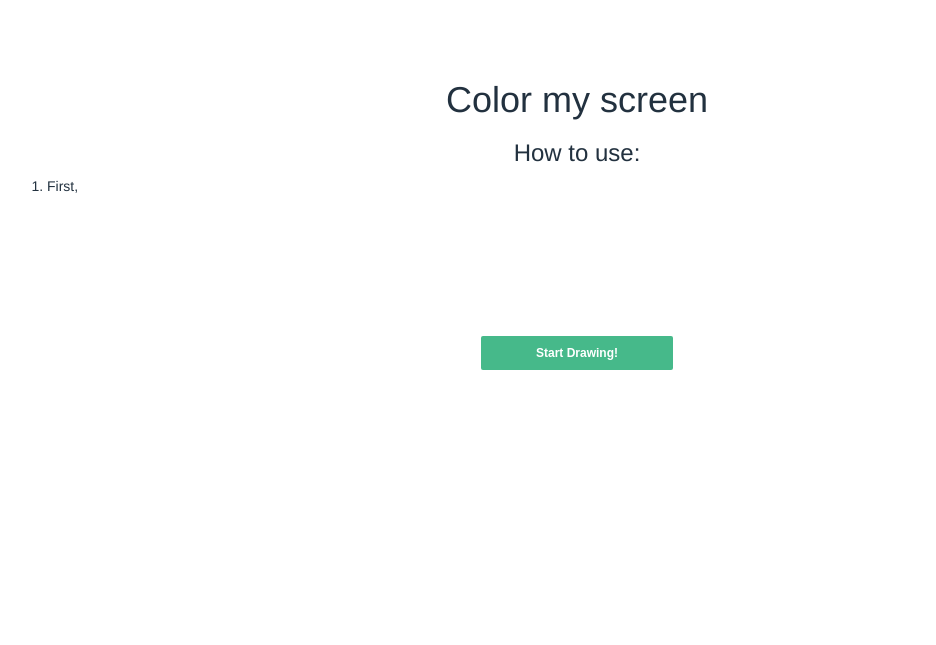
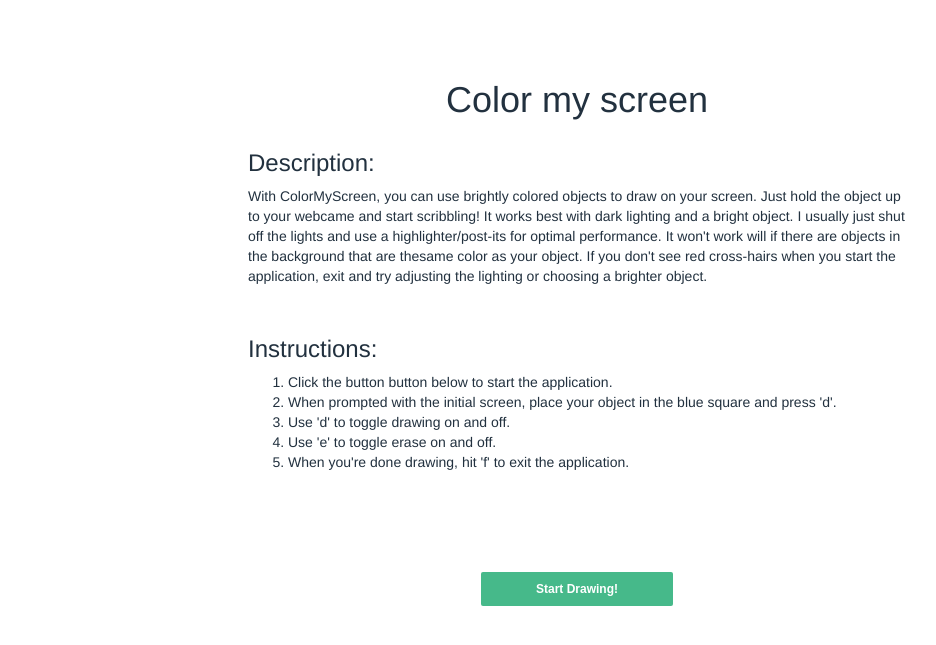
Before and after one commit to nathanshiaulam/handrawn, a Flask app: page / in a window 1280 px wide. Shown: the top 645 px of the page, without its empty margins (63-999 px from the left). Run offline with Flask 2, Linux system fonts and the light colour scheme; some libraries are stand-ins or nearby versions.

Commit message:
included instructions in the html

```diff
--- a/static/css/main.css
+++ b/static/css/main.css
@@ -1,8 +1,5 @@
 @import url('bootstrap.min.css');
 
-.top{
-	margin-bottom: 15vh;
-}
 
 #header {
 	text-align: center;
@@ -12,13 +9,14 @@
 	color: #22313F;
 }
 
-#guide {
+.guide-box {
+	padding-left: 20%;
+	padding-right: 20%;
+	margin-bottom: 10vh;
+}
+.guide {
 	color: #22313F;
 	display: block;
-}
-
-#guide h3 {
-	text-align: center;
 }
 
 button{
--- a/templates/index.html
+++ b/templates/index.html
@@ -10,11 +10,25 @@
 				<div id="header">
 					<h1>Color my screen</h1>
 				</div>
-				<div id="guide">
-					<h3>How to use:</h3>
-					<ol>
-						<li>First,</li>
-					</ol>
+			</div>
+			<div class="container guide-box">
+				<div class="guide">
+					<h3>Description:</h3>
+					<p>With ColorMyScreen, you can use brightly colored objects to draw on your screen. Just hold the object
+				       up to your webcame and start scribbling! It works best with dark lighting and a bright object.
+				       I usually just shut off the lights and use a highlighter/post-its for optimal performance.
+				       It won't work will if there are objects in the background that are thesame color as your object.
+				       If you don't see red cross-hairs when you start the application, exit and try adjusting the lighting
+				       or choosing a brighter object.</p>
+				       <br/>
+				    <h3>Instructions:</h3>
+				    <ol>
+				    	<li>Click the button button below to start the application.</li>
+				    	<li>When prompted with the initial screen, place your object in the blue square and press 'd'.</li>
+				    	<li>Use 'd' to toggle drawing on and off.</li>
+				    	<li>Use 'e' to toggle erase on and off.</li>
+				    	<li>When you're done drawing, hit 'f' to exit the application.</li>
+				    </ol>
 				</div>
 			</div>
 			<div class="container">
```
